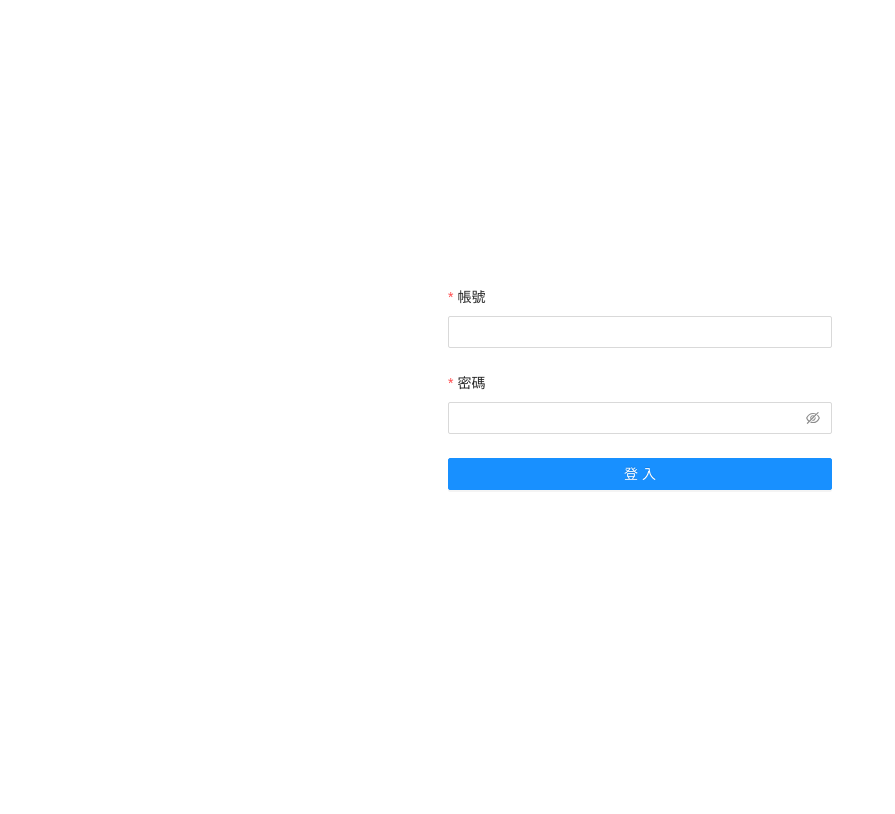
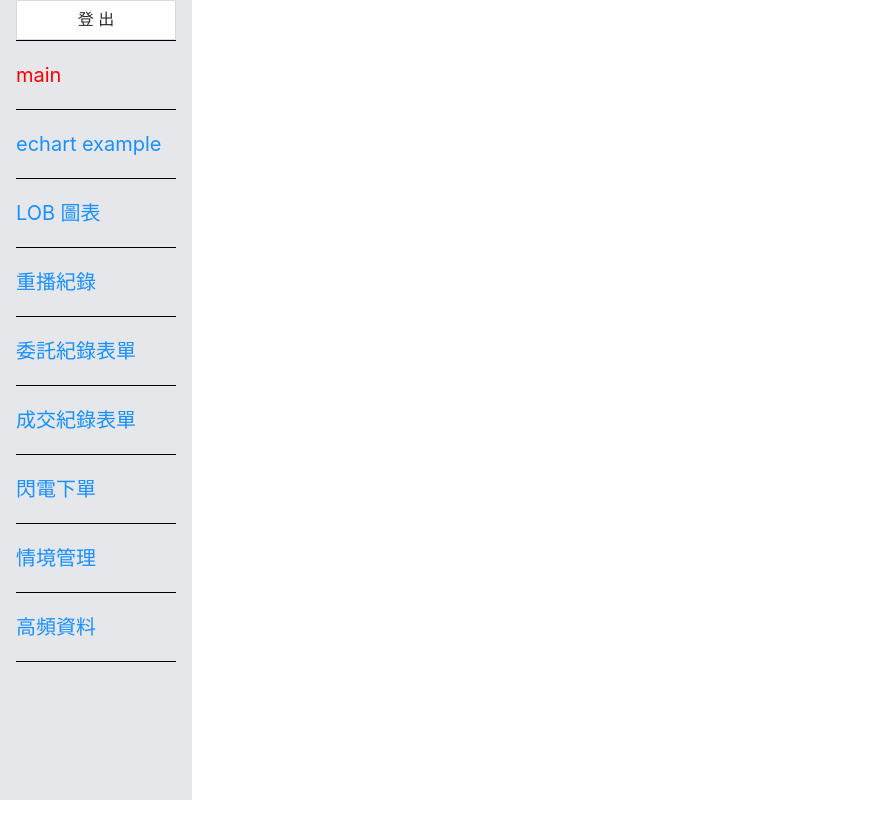
Before and after one commit to okesseko/stock-font-end, a React (Create React App) app: page /stock-font-end/ in a window 1280 px wide. Before the commit this address led to /stock-font-end/login/. Shown: the whole page, without its empty margins (0-895 px from the left). Built offline with nearby package versions, Linux system fonts and the light colour scheme; sample sign-in values are in the browser's storage.

Commit message:
新增 localstorage
將 login api 回來的token存入 localstorage
並在初始化 調用

```diff
--- a/src/App.jsx
+++ b/src/App.jsx
@@ -17,8 +17,8 @@ import { useEffect, useState } from "react";
 import { settingToken } from "./environment/api";
 
 const App = () => {
-  const [auth, setAuth] = useState(false);
-  const [token, setToken] = useState("");
+  const [auth, setAuth] = useState(!!localStorage.getItem("token"));
+  const [token, setToken] = useState(localStorage.getItem("token") || "");
   const GuardedRoute = ({ component: Component, ...rest }) => (
     <Route
       {...rest}
--- a/src/pages/login/index.jsx
+++ b/src/pages/login/index.jsx
@@ -30,6 +30,7 @@ const Login = ({ setToken }) => {
         onFinish={(data) => {
           defaultAxios({ url: api.login.url, method: api.login.method, data })
             .then((res) => {
+              localStorage.setItem("token", res.data);
               setToken(res.data);
               history.replace("/stock-font-end/");
             })
```
